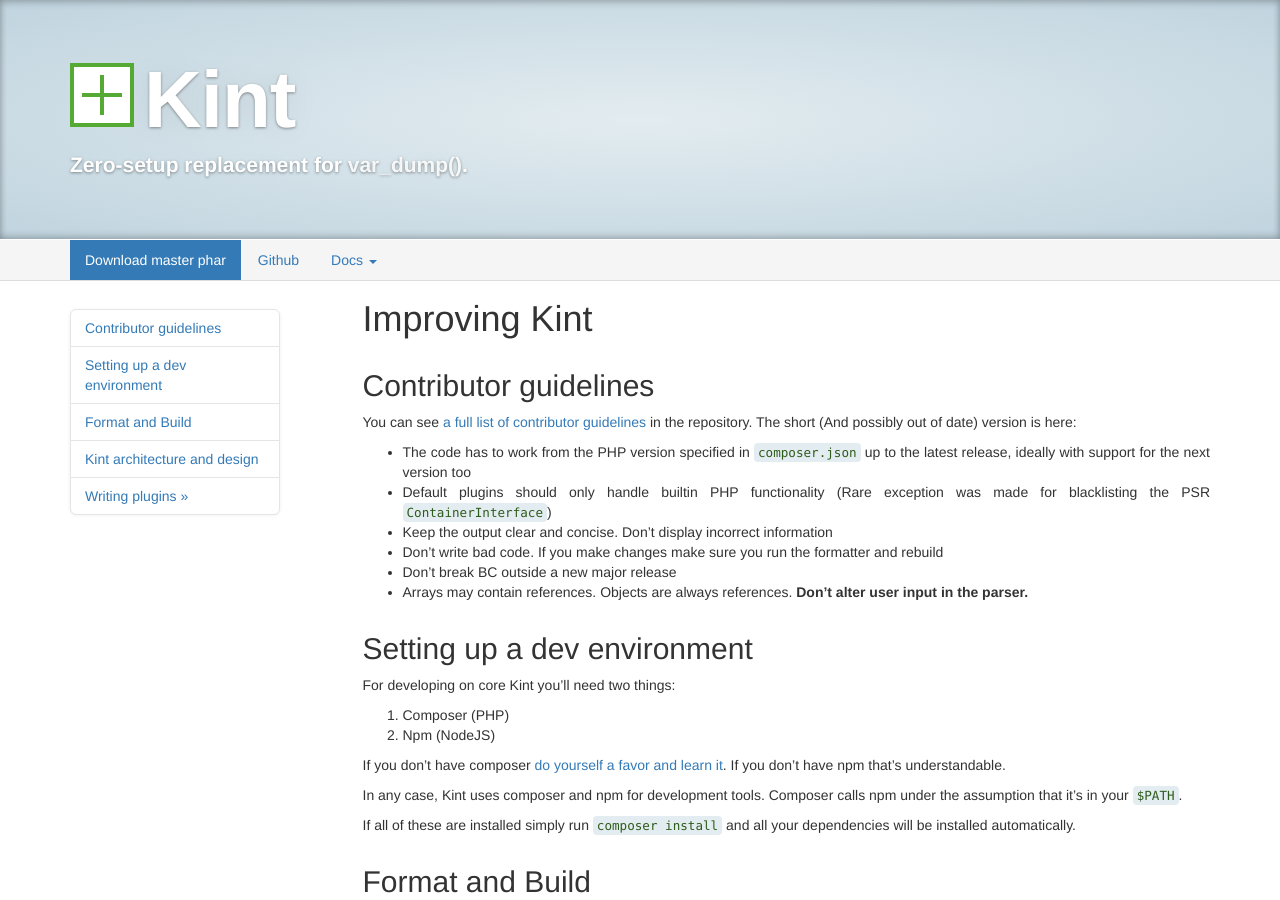
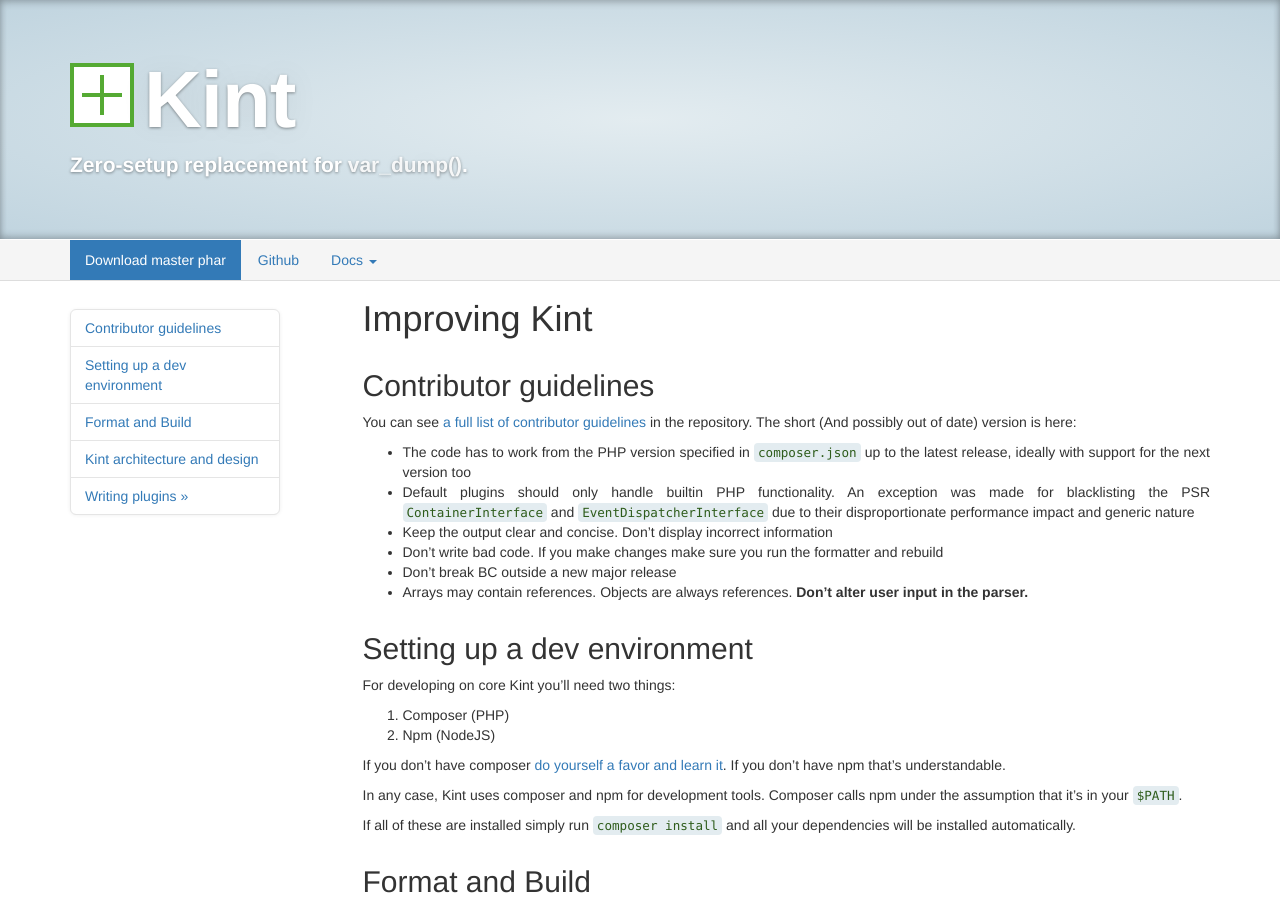
Before and after one commit to kint-php/kint, a Jekyll site: the page built from contrib.md, in a window 1280 px wide and 900 px high. Built offline with Jekyll 4.4.1, drawn with Linux system fonts in a browser that asks for light colours; nearby versions of some CDN libraries.

Commit message:
More docs changes

```diff
--- a/contrib.md
+++ b/contrib.md
@@ -23,7 +23,7 @@ title: Improving Kint
 You can see <a href="https://github.com/kint-php/kint/blob/master/CONTRIBUTING.md" target="_blank">a full list of contributor guidelines</a> in the repository. The short (And possibly out of date) version is here:
 
 * The code has to work from the PHP version specified in `composer.json` up to the latest release, ideally with support for the next version too
-* Default plugins should only handle builtin PHP functionality (Rare exception was made for blacklisting the PSR `ContainerInterface`)
+* Default plugins should only handle builtin PHP functionality. An exception was made for blacklisting the PSR `ContainerInterface` and `EventDispatcherInterface` due to their disproportionate performance impact and generic nature
 * Keep the output clear and concise. Don't display incorrect information
 * Don't write bad code. If you make changes make sure you run the formatter and rebuild
 * Don't break BC outside a new major release
```
Also changed, not shown: advanced.md (+1 -1 lines).
